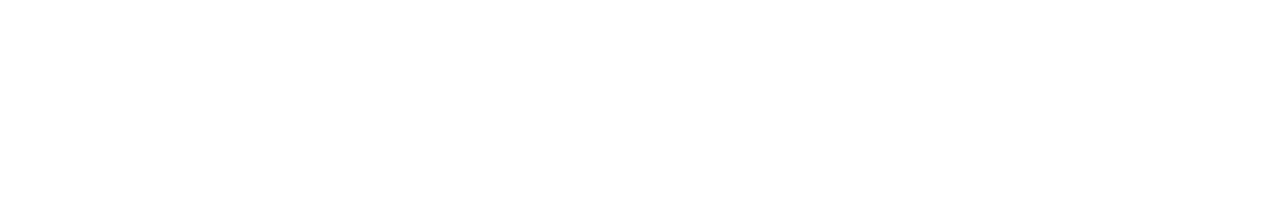
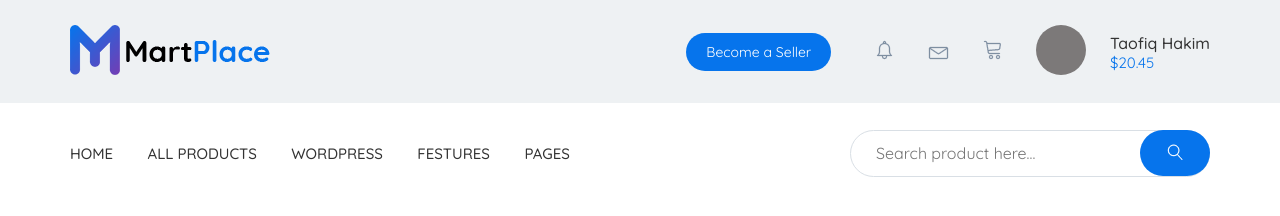
Before and after one commit to kukushonok/MaetPlace, a website: page app/index.html in a window 1280 px wide. Drawn offline with nearby package versions, Linux system fonts and the light colour scheme; files that its build step writes are made by us from their sources.

Commit message:
added header and navigation

```diff
--- a/app/index.html
+++ b/app/index.html
@@ -1,16 +1,76 @@
 <!DOCTYPE html>
 <html lang="en">
+
 <head>
     <meta charset="UTF-8">
     <meta name="viewport" content="width=device-width, initial-scale=1.0">
-    <title>Document</title>
+    <title>MartPlace</title>
+    <link href="https://fonts.googleapis.com/css2?family=Quicksand:wght@400;500;700&display=swap" rel="stylesheet">
     <link rel="stylesheet" href="css/libs.min.css">
     <link rel="stylesheet" href="css/style.min.css">
 </head>
+
 <body>
+
+    <!-- Header Starts -->
+
+    <header class="header">
+        <div class="container">
+            <div class="header__top">
+                <a href="#" class="header__logo"><img src="images/logo.png" alt=""></a>
+                <div class="header__top-content">
+                    <div class="header__btn">
+                        <a href="#">Become a Seller</a>
+                    </div>
+                    <div class="header__icons">
+                        <ul>
+                            <li><a href="#"><img src="images/icons/bell-icon.png" alt=""></a></li>
+                            <li><a href="#"><img src="images/icons/letter-icon.png" alt=""></a></li>
+                            <li><a href="#"><img src="images/icons/cart-con.png" alt=""></a></li>
+                        </ul>
+                    </div>
+                    <div class="header__user">
+                        <div class="header__user-img"><a href="#"></a></div>
+                        <div class="header__user-info">
+                            <div class="header__user-name"><a href="#">Taofiq Hakim</a></div>
+                            <div class="header__user-number"><a href="#">$20.45</a></div>
+                        </div>
+                    </div>
+                </div>
+            </div>
+        </div>
+    </header>
+
+    <!-- Header Ends -->
+    <!-- Navigation Starts -->
+
+    <section class="navigation">
+        <div class="container">
+            <div class="navigation__inner">
+                <nav class="menu">
+                    <ul>
+                        <li class="menu__list"><a href="#">HOME</a></li>
+                        <li class="menu__list"><a href="#">all products</a></li>
+                        <li class="menu__list"><a href="#">wordpress</a></li>
+                        <li class="menu__list"><a href="#">festures</a></li>
+                        <li class="menu__list"><a href="#">pages</a></li>
+                    </ul>
+                </nav>
+                <form class="navigation__search">
+                    <input type="text" placeholder="Search product here..." required>
+                    <button type="submit">
+                        <img src="images/icons/search-icon.png" alt="">
+                    </button>
+                </form>
+            </div>
+        </div>
+    </section>
+
+    <!-- Navigation Ends -->
 
     <script src="https://ajax.googleapis.com/ajax/libs/jquery/3.5.1/jquery.min.js"></script>
     <script src="js/libs.min.js"></script>
     <script src="js/main.min.js"></script>
 </body>
+
 </html>
--- a/app/scss/_global.scss
+++ b/app/scss/_global.scss
@@ -8,6 +8,8 @@ html{
 }
 a{
     display: inline-block;
+    text-decoration: none;
+    color: inherit;
 }
 li,
 ul{
@@ -15,3 +17,14 @@ ul{
     padding: 0;
     list-style: none;
 }
+body{
+    font-family: 'Quicksand', sans-serif;
+    font-weight: 400;
+    font-size: 16px;
+    color: $text;
+}
+.container{
+    max-width: 1170px;
+    padding: 0 15px;
+    margin: 0 auto;
+}
--- a/app/scss/_vars.scss
+++ b/app/scss/_vars.scss
@@ -0,0 +1,5 @@
+$light-bg: #eef1f3;
+$blue: #0674ec;
+$text: #333;
+$text-blue: #0674ec;
+$dark-grey: #7c7979;
--- a/app/scss/style.scss
+++ b/app/scss/style.scss
@@ -1,6 +1,122 @@
 @import 'vars';
 @import 'global';
 
-body{
-    background-color: #fff;
+
+/* Header Starts */
+
+.header{
+    background-color: $light-bg;
+    padding: 25px 0;
+
 }
+.header__top{
+    display: flex;
+    justify-content: space-between;
+    align-items: center;
+}
+.header__top-content{
+    display: flex;
+    align-items: center;
+}
+.header__btn{
+    font-size: 14px;
+    line-height: 28px;
+    color: #fff;
+    background-color: $blue;
+    padding: 5px 20px;
+    border-radius: 30px;
+    transition: all .3s;
+}
+.header__btn:hover{
+    background-color:transparent;
+    border: 1px solid $blue;
+    color: $text-blue;
+}
+.header__icons{
+    margin-left: 45px;
+    margin-right: 35px;
+    li{
+        display: inline-block;
+        & + li{
+            margin-left: 30px;
+        }
+    }
+}
+.header__btn{
+    margin-left: auto;
+}
+.header__user{
+    display: flex;
+    align-items: center;
+    &-img a{
+       width: 50px;
+       height: 50px;
+       border-radius: 50%;
+       background-color: $dark-grey;
+    }
+    &-name{
+        font-size: 16px;
+        line-height: 22px;
+        font-weight: 500;
+        margin-left: 24px;
+    }
+    &-number{
+        margin-left: 24px;
+        font-size: 15px;
+        color: $text-blue;
+    }
+}
+
+/* Header Ends */
+
+/* Navigation Starts */
+.navigation{
+    margin-top: 27px;
+}
+.navigation__inner{
+    display: flex;
+    justify-content: space-between;
+    align-items: center;
+}
+.menu{
+    li{
+        display: inline-block;
+        & + li{
+            margin-left: 30px;
+        }
+    }
+    a{
+        text-transform: uppercase;
+        font-weight: 500;
+        font-size: 15px;
+        transition: all .3s;
+    }
+    a:hover{
+        color: $text-blue;
+    }
+}
+.navigation__search{
+    position: relative;
+    input{
+        min-width: 360px;
+        padding: 13px 25px;
+        outline: none;
+        border: 1px solid #d9dfe5;
+        border-radius: 30px;
+        &placeholder{
+            color: #898f96;
+        }
+    }
+    button{
+        background-color: $blue;
+        outline: none;
+        border: none;
+        width: 70px;
+        height: 46px;
+        border-radius: 30px;
+        position: absolute;
+        right: 0;
+    }
+}
+
+/* Navigation Ends */
```
Also changed, not shown: app/images/bg.jpg (added), app/images/icons/bell-icon.png (added), app/images/icons/cart-con.png (added), app/images/icons/letter-icon.png (added), app/images/icons/search-icon.png (added), app/images/logo.png (added), app/js/libs.min.js, 1 other file.
